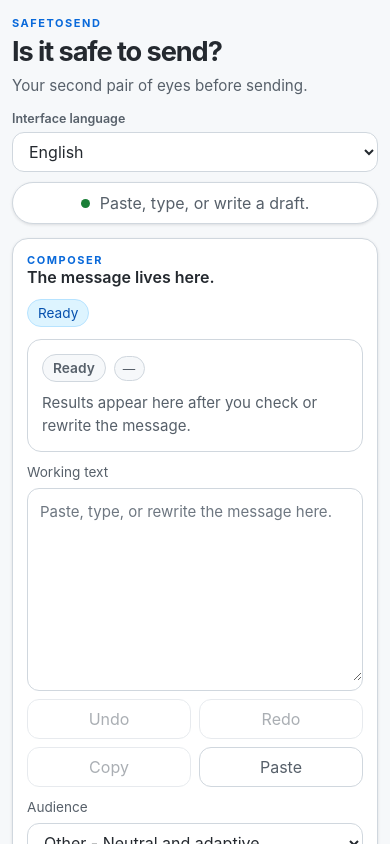
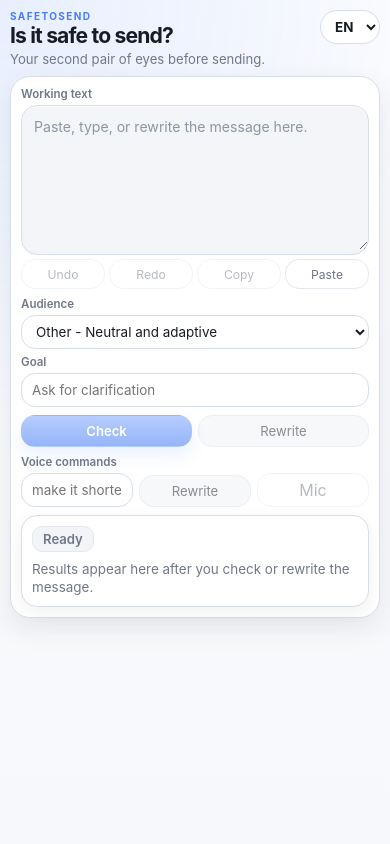
Before and after one commit to SebastianKristof/safetosend, a Next.js app: page / in a window 390 px wide. Shown: the top 844 px of the page. Built offline with nearby package versions, Linux system fonts and the light colour scheme.

Commit message:
swap panels

```diff
--- a/app/globals.css
+++ b/app/globals.css
@@ -1,17 +1,21 @@
 :root {
-  --bg: #f6f8fa;
+  --bg: #f7f8fb;
   --surface: #ffffff;
-  --surface-muted: #f6f8fa;
-  --line: #d0d7de;
-  --text: #24292f;
-  --muted: #57606a;
-  --soft: #6e7781;
-  --accent: #0969da;
-  --accent-soft: #ddf4ff;
-  --good: #1a7f37;
-  --warn: #9a6700;
-  --danger: #cf222e;
-  --shadow: 0 1px 3px rgba(31, 35, 40, 0.12);
+  --surface-muted: #f3f5f8;
+  --surface-raised: #ffffff;
+  --line: #e5e8ee;
+  --line-strong: #d8dee7;
+  --text: #171b24;
+  --muted: #707887;
+  --soft: #8d96a5;
+  --accent: #467cff;
+  --accent-strong: #2f6df3;
+  --accent-soft: #edf3ff;
+  --good: #49c46a;
+  --warn: #e7b23c;
+  --danger: #ef6a6a;
+  --shadow: 0 10px 28px rgba(23, 27, 36, 0.08);
+  --shadow-soft: 0 6px 18px rgba(23, 27, 36, 0.06);
 }
 
 *,
@@ -24,7 +28,9 @@ html,
 body {
   margin: 0;
   min-height: 100%;
-  background: var(--bg);
+  background:
+    radial-gradient(circle at top left, rgba(70, 124, 255, 0.1), transparent 28rem),
+    linear-gradient(180deg, #fbfcfe 0%, var(--bg) 100%);
   color: var(--text);
   font-family:
     -apple-system, BlinkMacSystemFont, 'Segoe UI', Helvetica, Arial, sans-serif,
@@ -49,28 +55,28 @@ button {
 .page-shell {
   max-width: 960px;
   margin: 0 auto;
-  padding: 24px 16px 28px;
+  padding: 18px 14px 22px;
   display: grid;
-  gap: 14px;
+  gap: 10px;
 }
 
 .hero-bar {
   display: flex;
   justify-content: space-between;
-  gap: 14px;
+  gap: 10px;
   align-items: flex-start;
   flex-wrap: wrap;
 }
 
 .hero-copy {
   display: grid;
-  gap: 8px;
+  gap: 6px;
   min-width: min(100%, 20rem);
 }
 
 .hero-actions {
-  display: grid;
-  gap: 10px;
+  display: flex;
+  align-items: flex-start;
   justify-items: end;
 }
 
@@ -80,7 +86,7 @@ button {
   color: var(--accent);
   text-transform: uppercase;
   letter-spacing: 0.14em;
-  font-size: 11px;
+  font-size: 10px;
   font-weight: 700;
 }
 
@@ -91,131 +97,74 @@ p {
 }
 
 h1 {
-  font-size: clamp(1.7rem, 4vw, 3rem);
-  line-height: 1.05;
+  font-size: clamp(1.5rem, 3.5vw, 2.4rem);
+  line-height: 1.08;
   letter-spacing: -0.04em;
   max-width: 14ch;
 }
 
 h2 {
-  font-size: 1rem;
+  font-size: 0.96rem;
   font-weight: 600;
 }
 
 .subtle {
   max-width: 62ch;
   color: var(--muted);
-  line-height: 1.5;
-  font-size: 0.95rem;
-}
-
-.status-pill {
-  display: inline-flex;
-  align-items: center;
-  gap: 10px;
-  padding: 10px 12px;
-  border: 1px solid var(--line);
-  border-radius: 999px;
-  background: var(--surface);
-  color: var(--muted);
-  box-shadow: var(--shadow);
-  white-space: nowrap;
+  line-height: 1.42;
+  font-size: 0.9rem;
 }
 
 .header-language {
-  display: grid;
-  gap: 6px;
-  min-width: 11rem;
-}
-
-.header-language > span {
-  color: var(--muted);
-  font-size: 0.78rem;
-  font-weight: 600;
+  min-width: 0;
 }
 
 .header-select {
-  height: 38px;
-}
-
-.status-dot {
-  width: 9px;
-  height: 9px;
+  width: 4.25rem;
+  height: 30px;
+  padding: 0 8px;
   border-radius: 999px;
-  background: var(--good);
-}
-
-.status-dot.busy {
-  background: var(--accent);
+  font-size: 0.76rem;
+  font-weight: 700;
+  text-align: center;
 }
 
 .panel {
   display: grid;
-  gap: 14px;
-  padding: 16px;
-  border: 1px solid var(--line);
-  border-radius: 16px;
+  gap: 10px;
+  padding: 14px;
+  border: 1px solid var(--line-strong);
+  border-radius: 20px;
   background: var(--surface);
+  backdrop-filter: blur(10px);
   box-shadow: var(--shadow);
 }
 
 .composer-card {
-  gap: 12px;
-}
-
-.panel-head {
-  display: flex;
-  justify-content: space-between;
-  gap: 12px;
-  align-items: flex-start;
-}
-
-.analysis-badge {
-  display: inline-flex;
-  align-items: center;
-  justify-content: center;
-  min-height: 28px;
-  padding: 0 10px;
-  border-radius: 999px;
-  border: 1px solid var(--line);
-  background: var(--surface-muted);
-  color: var(--muted);
-  font-size: 0.85rem;
-  white-space: nowrap;
-}
-
-.analysis-badge.fresh {
-  background: var(--accent-soft);
-  color: #0550ae;
-  border-color: #b6e3ff;
-}
-
-.analysis-badge.stale {
-  background: #fff8c5;
-  color: #7a4d00;
-  border-color: #f6d98a;
+  gap: 10px;
 }
 
 .field {
   display: grid;
-  gap: 8px;
+  gap: 6px;
 }
 
 .field > span {
   color: var(--muted);
-  font-size: 0.85rem;
+  font-size: 0.8rem;
+  font-weight: 600;
 }
 
 .control-grid {
   display: grid;
   grid-template-columns: minmax(0, 1fr) minmax(0, 1fr);
-  gap: 12px;
+  gap: 10px;
 }
 
 .editor-shell {
   display: grid;
   grid-template-columns: minmax(0, 1fr) auto;
-  gap: 10px;
+  gap: 8px;
   align-items: start;
 }
 
@@ -226,15 +175,18 @@ h2 {
 .editor-surface {
   position: relative;
   min-height: clamp(9rem, 24svh, 14rem);
-  border: 1px solid var(--line);
-  border-radius: 12px;
-  background: #ffffff;
+  border: 1px solid var(--line-strong);
+  border-radius: 16px;
+  background: var(--surface-muted);
   overflow: hidden;
+  box-shadow: inset 0 1px 0 rgba(255, 255, 255, 0.7);
 }
 
 .editor-surface:focus-within {
-  border-color: rgba(9, 105, 218, 0.45);
-  box-shadow: 0 0 0 3px rgba(9, 105, 218, 0.14);
+  border-color: rgba(70, 124, 255, 0.42);
+  box-shadow:
+    inset 0 1px 0 rgba(255, 255, 255, 0.75),
+    0 0 0 3px rgba(70, 124, 255, 0.12);
 }
 
 .editor-backdrop {
@@ -246,7 +198,7 @@ h2 {
 
 .editor-highlight-layer {
   min-height: 100%;
-  padding: 12px;
+  padding: 10px 12px;
   color: var(--text);
   font: inherit;
   font-size: 0.94rem;
@@ -255,7 +207,7 @@ h2 {
 
 .history-rail {
   display: grid;
-  gap: 8px;
+  gap: 6px;
   grid-template-columns: repeat(2, minmax(0, 1fr));
 }
 
@@ -266,9 +218,9 @@ h2 {
 .control,
 .text-input {
   width: 100%;
-  border: 1px solid var(--line);
-  border-radius: 12px;
-  background: #ffffff;
+  border: 1px solid var(--line-strong);
+  border-radius: 14px;
+  background: var(--surface);
   color: var(--text);
   outline: none;
   transition:
@@ -279,17 +231,17 @@ h2 {
 
 .control:focus,
 .text-input:focus {
-  border-color: rgba(9, 105, 218, 0.45);
-  box-shadow: 0 0 0 3px rgba(9, 105, 218, 0.14);
+  border-color: rgba(70, 124, 255, 0.42);
+  box-shadow: 0 0 0 3px rgba(70, 124, 255, 0.1);
 }
 
 .control {
-  height: 40px;
-  padding: 0 12px;
+  height: 36px;
+  padding: 0 11px;
 }
 
 .text-input {
-  padding: 12px;
+  padding: 10px 12px;
   line-height: 1.5;
   resize: vertical;
 }
@@ -310,6 +262,7 @@ h2 {
   -webkit-text-fill-color: transparent;
   font-size: 0.94rem;
   line-height: 1.5;
+  padding: 10px 12px;
 }
 
 .editor-textarea:focus {
@@ -335,7 +288,7 @@ h2 {
 .button-grid {
   display: grid;
   grid-template-columns: repeat(2, minmax(0, 1fr));
-  gap: 10px;
+  gap: 8px;
 }
 
 .primary-button,
@@ -343,12 +296,13 @@ h2 {
 .ghost-button,
 .chip-button {
   border: 1px solid transparent;
-  border-radius: 12px;
+  border-radius: 14px;
   transition:
     transform 140ms ease,
     opacity 140ms ease,
     border-color 140ms ease,
-    background-color 140ms ease;
+    background-color 140ms ease,
+    box-shadow 140ms ease;
 }
 
 .primary-button:hover,
@@ -368,31 +322,32 @@ h2 {
 }
 
 .primary-button {
-  height: 40px;
+  height: 36px;
   padding: 0 14px;
-  background: linear-gradient(180deg, #2f81f7, #0969da);
+  background: linear-gradient(180deg, #6f9cff, var(--accent-strong));
   color: #ffffff;
   font-weight: 600;
+  box-shadow: 0 8px 18px rgba(47, 109, 243, 0.2);
 }
 
 .secondary-button {
-  height: 40px;
+  height: 36px;
   padding: 0 14px;
-  background: #f6f8fa;
+  background: #eef2f7;
   color: var(--text);
-  border-color: var(--line);
+  border-color: var(--line-strong);
 }
 
 .ghost-button {
-  height: 40px;
-  padding: 0 14px;
-  background: #ffffff;
+  height: 34px;
+  padding: 0 12px;
+  background: rgba(255, 255, 255, 0.92);
   color: var(--muted);
   border-color: var(--line);
 }
 
 .chip-button {
-  height: 34px;
+  height: 32px;
   padding: 0 10px;
   background: #ffffff;
   color: var(--text);
@@ -402,11 +357,11 @@ h2 {
 }
 
 .error-banner {
-  padding: 10px 12px;
-  border-radius: 12px;
-  background: #ffebe9;
-  color: #cf222e;
-  border: 1px solid #ffb3ad;
+  padding: 9px 12px;
+  border-radius: 14px;
+  background: #fff0f1;
+  color: #d65262;
+  border: 1px solid #f4c8cd;
 }
 
 .micro-copy {
@@ -418,7 +373,7 @@ h2 {
 .voice-row {
   display: grid;
   grid-template-columns: minmax(0, 1fr) auto auto;
-  gap: 10px;
+  gap: 8px;
   align-items: end;
 }
 
@@ -432,16 +387,17 @@ h2 {
 
 .analysis-card {
   display: grid;
-  gap: 10px;
-  padding: 14px;
-  border: 1px solid var(--line);
-  border-radius: 14px;
-  background: #ffffff;
+  gap: 8px;
+  padding: 12px;
+  border: 1px solid var(--line-strong);
+  border-radius: 16px;
+  background: var(--surface-raised);
+  box-shadow: var(--shadow-soft);
 }
 
 .analysis-topline {
   display: flex;
-  gap: 8px;
+  gap: 6px;
   align-items: center;
   flex-wrap: wrap;
 }
@@ -449,79 +405,50 @@ h2 {
 .verdict-pill {
   display: inline-flex;
   align-items: center;
-  min-height: 28px;
+  min-height: 26px;
   padding: 0 10px;
-  border-radius: 999px;
+  border-radius: 10px;
   border: 1px solid transparent;
-  font-size: 0.86rem;
+  font-size: 0.82rem;
   font-weight: 600;
   white-space: nowrap;
 }
 
 .verdict-pill.neutral {
-  background: #f6f8fa;
+  background: #f2f4f8;
   color: var(--muted);
   border-color: var(--line);
 }
 
 .verdict-pill.verdict-ok {
-  background: #dafbe1;
+  background: #eefaf1;
   color: var(--good);
-  border-color: #aceebb;
+  border-color: #cdeed6;
 }
 
 .verdict-pill.verdict-warning {
-  background: #fff8c5;
-  color: #7a4d00;
-  border-color: #f6d98a;
+  background: #fff8e8;
+  color: #9a6b00;
+  border-color: #f3db95;
 }
 
 .verdict-pill.verdict-danger {
-  background: #ffebe9;
+  background: #fff0f1;
   color: var(--danger);
-  border-color: #ffb3ad;
-}
-
-.risk-chip {
-  padding: 4px 8px;
-  border-radius: 999px;
-  font-size: 0.78rem;
-  text-transform: uppercase;
-  letter-spacing: 0.08em;
-  border: 1px solid var(--line);
-  color: var(--muted);
-  background: #f6f8fa;
-}
-
-.risk-chip.low {
-  color: var(--good);
-  background: #dafbe1;
-  border-color: #aceebb;
-}
-
-.risk-chip.medium {
-  color: #7a4d00;
-  background: #fff8c5;
-  border-color: #f6d98a;
-}
-
-.risk-chip.high {
-  color: var(--danger);
-  background: #ffebe9;
-  border-color: #ffb3ad;
+  border-color: #f4c8cd;
 }
 
 .analysis-meta,
 .analysis-copy {
   color: var(--muted);
-  line-height: 1.5;
-  font-size: 0.94rem;
+  line-height: 1.42;
+  font-size: 0.88rem;
 }
 
 .analysis-reasons,
 .advanced-panel {
   border-top: 1px solid var(--line);
-  padding-top: 10px;
+  padding-top: 8px;
 }
 
 .advanced-panel summary {
@@ -540,8 +467,9 @@ h2 {
   margin: 8px 0 0;
   padding-left: 18px;
   display: grid;
-  gap: 8px;
+  gap: 6px;
   color: var(--text);
+  font-size: 0.9rem;
 }
 
 .analysis-footnote {
@@ -553,7 +481,7 @@ h2 {
 .analysis-reasons-label {
   margin: 0 0 8px;
   color: var(--muted);
-  font-size: 0.85rem;
+  font-size: 0.78rem;
   font-weight: 600;
   text-transform: uppercase;
   letter-spacing: 0.06em;
@@ -583,15 +511,15 @@ h2 {
 }
 
 .highlight-mark.yellow {
-  background: #fff8c5;
+  background: #ffefba;
 }
 
 .highlight-mark.red {
-  background: #ffebe9;
+  background: #ffd6db;
 }
 
 .highlight-mark.green {
-  background: #dafbe1;
+  background: #dff7e5;
 }
 
 .change-list {
@@ -599,26 +527,26 @@ h2 {
   padding: 0;
   list-style: none;
   display: grid;
-  gap: 12px;
+  gap: 10px;
 }
 
 .history-list {
   display: grid;
-  gap: 10px;
+  gap: 8px;
 }
 
 .history-entry {
   display: grid;
-  gap: 6px;
-  padding: 10px 12px;
+  gap: 5px;
+  padding: 9px 10px;
   border: 1px solid var(--line);
-  border-radius: 12px;
+  border-radius: 14px;
   background: var(--surface-muted);
 }
 
 .history-entry.current {
-  background: #ddf4ff;
-  border-color: #b6e3ff;
+  background: var(--accent-soft);
+  border-color: #cfe0ff;
 }
 
 .history-entry-topline {
@@ -631,18 +559,18 @@ h2 {
 
 .history-entry-version {
   color: var(--text);
-  font-size: 0.84rem;
+  font-size: 0.8rem;
   font-weight: 700;
 }
 
 .history-entry-note {
   color: var(--muted);
-  font-size: 0.82rem;
+  font-size: 0.78rem;
 }
 
 .history-entry-preview {
   color: var(--text);
-  font-size: 0.9rem;
+  font-size: 0.86rem;
   line-height: 1.45;
   display: -webkit-box;
   -webkit-line-clamp: 2;
@@ -652,8 +580,8 @@ h2 {
 
 .change-item {
   display: grid;
-  gap: 8px;
-  padding-top: 10px;
+  gap: 7px;
+  padding-top: 8px;
   border-top: 1px solid var(--line);
 }
 
@@ -664,14 +592,14 @@ h2 {
 
 .change-summary {
   color: var(--text);
-  font-size: 0.92rem;
+  font-size: 0.88rem;
   font-weight: 600;
 }
 
 .change-span-row {
   display: flex;
   align-items: stretch;
-  gap: 8px;
+  gap: 6px;
   flex-wrap: wrap;
 }
 
@@ -680,12 +608,12 @@ h2 {
   gap: 4px;
   min-width: 0;
   flex: 1 1 240px;
-  padding: 10px 12px;
+  padding: 9px 10px;
   border: 1px solid var(--line);
   border-radius: 12px;
   background: var(--surface-muted);
   color: var(--text);
-  font-size: 0.9rem;
+  font-size: 0.86rem;
   line-height: 1.45;
   overflow-wrap: anywhere;
 }
@@ -699,11 +627,11 @@ h2 {
 }
 
 .change-from {
-  background: #ffebe9;
+  background: #fff0f1;
 }
 
 .change-to {
-  background: #dafbe1;
+  background: #eefaf1;
 }
 
 .change-arrow {
@@ -733,63 +661,172 @@ h2 {
 
 @media (max-width: 760px) {
   .page-shell {
-    padding: 16px 12px 20px;
+    padding: 10px 10px 16px;
+    gap: 8px;
   }
 
-  .hero-bar,
-  .panel-head {
-    flex-direction: column;
+  .hero-bar {
+    align-items: flex-start;
+    gap: 4px;
   }
 
-  .status-pill {
-    width: 100%;
-    justify-content: center;
+  .hero-copy {
+    gap: 3px;
+    min-width: 0;
+  }
+
+  h1 {
+    font-size: 1.32rem;
+    max-width: none;
+  }
+
+  .subtle {
+    font-size: 0.82rem;
+    line-height: 1.32;
   }
 
   .hero-actions {
-    width: 100%;
-    justify-items: stretch;
+    margin-left: auto;
   }
 
   .header-language {
     min-width: 0;
   }
 
+  .header-select {
+    width: 3.75rem;
+    height: 28px;
+    padding: 0 6px;
+    border-radius: 999px;
+    font-size: 0.72rem;
+  }
+
+  .panel,
+  .analysis-card {
+    padding: 10px;
+  }
+
+  .panel,
+  .composer-card,
+  .analysis-card {
+    gap: 8px;
+  }
+
+  .analysis-meta {
+    font-size: 0.84rem;
+    line-height: 1.34;
+  }
+
+  .analysis-reasons {
+    padding-top: 6px;
+  }
+
+  .reason-list {
+    gap: 4px;
+    font-size: 0.84rem;
+  }
+
   .editor-shell {
     grid-template-columns: 1fr;
-    gap: 8px;
+    gap: 4px;
   }
 
   .history-rail {
     align-self: stretch;
+    grid-template-columns: repeat(4, minmax(0, 1fr));
+    gap: 4px;
   }
 
   .rail-button {
     min-width: 0;
+    height: 30px;
+    padding: 0 8px;
+    font-size: 0.76rem;
   }
 
+  .control-grid {
+    grid-template-columns: minmax(0, 1fr) minmax(0, 1fr);
+    gap: 6px;
+  }
+
+  .button-grid {
+    grid-template-columns: 1fr 1fr;
+    gap: 6px;
+  }
+
+  .voice-row {
+    grid-template-columns: minmax(0, 1fr) auto auto;
+    gap: 6px;
+    align-items: end;
+  }
+
+  .edit-button,
+  .mic-button {
+    width: auto;
+    min-width: 4rem;
+  }
+
+  .primary-button,
+  .secondary-button {
+    height: 32px;
+    font-size: 0.82rem;
+    padding: 0 10px;
+  }
+
+  .control {
+    height: 34px;
+    padding: 0 10px;
+    font-size: 0.84rem;
+  }
+
+  .field {
+    gap: 4px;
+  }
+
+  .field > span,
+  .analysis-reasons-label,
+  .change-chip-label {
+    font-size: 0.72rem;
+  }
+
+  .draft-input {
+    min-height: clamp(7.4rem, 21svh, 9rem);
+  }
+
+  .editor-surface,
+  .editor-textarea {
+    min-height: clamp(7.4rem, 21svh, 9rem);
+  }
+
+  .editor-highlight-layer,
+  .editor-textarea {
+    font-size: 0.88rem;
+    line-height: 1.42;
+  }
+
+  .history-entry {
+    padding: 8px 9px;
+  }
+
+  .history-entry-preview,
+  .change-summary,
+  .change-chip {
+    font-size: 0.82rem;
+  }
+}
+
+@media (max-width: 420px) {
   .control-grid {
     grid-template-columns: 1fr;
   }
 
-  .button-grid {
-    grid-template-columns: 1fr 1fr;
-  }
-
   .voice-row {
-    grid-template-columns: 1fr;
+    grid-template-columns: 1fr 1fr 1fr;
   }
 
   .edit-button,
-  .mic-button {
-    width: 100%;
-  }
-
-  .panel {
-    padding: 14px;
-  }
-
-  .draft-input {
-    min-height: clamp(9rem, 23svh, 12rem);
+  .mic-button,
+  .voice-row .control {
+    min-width: 0;
   }
 }
--- a/app/page.tsx
+++ b/app/page.tsx
@@ -109,11 +109,11 @@ const UI_COPY = {
       to: 'To',
     },
     locales: {
-      en: 'English',
-      ru: 'Russian',
-      es: 'Spanish',
-      de: 'German',
-      fr: 'French',
+      en: 'EN',
+      ru: 'RU',
+      es: 'ES',
+      de: 'DE',
+      fr: 'FR',
     },
     errors: {
       pasteFirst: 'Paste a draft first.',
@@ -222,11 +222,11 @@ const UI_COPY = {
       to: 'Стало',
     },
     locales: {
-      en: 'Английский',
-      ru: 'Русский',
-      es: 'Испанский',
-      de: 'Немецкий',
-      fr: 'Французский',
+      en: 'EN',
+      ru: 'RU',
+      es: 'ES',
+      de: 'DE',
+      fr: 'FR',
     },
     errors: {
       pasteFirst: 'Сначала вставьте черновик.',
@@ -335,11 +335,11 @@ const UI_COPY = {
       to: 'Despues',
     },
     locales: {
-      en: 'Ingles',
-      ru: 'Ruso',
-      es: 'Espanol',
-      de: 'Aleman',
-      fr: 'Frances',
+      en: 'EN',
+      ru: 'RU',
+      es: 'ES',
+      de: 'DE',
+      fr: 'FR',
     },
     errors: {
       pasteFirst: 'Primero pega un borrador.',
@@ -448,11 +448,11 @@ const UI_COPY = {
       to: 'Nachher',
     },
     locales: {
-      en: 'Englisch',
-      ru: 'Russisch',
-      es: 'Spanisch',
-      de: 'Deutsch',
-      fr: 'Franzoesisch',
+      en: 'EN',
+      ru: 'RU',
+      es: 'ES',
+      de: 'DE',
+      fr: 'FR',
     },
     errors: {
       pasteFirst: 'Fuege zuerst einen Entwurf ein.',
@@ -561,11 +561,11 @@ const UI_COPY = {
       to: 'Apres',
     },
     locales: {
-      en: 'Anglais',
-      ru: 'Russe',
-      es: 'Espagnol',
-      de: 'Allemand',
-      fr: 'Francais',
+      en: 'EN',
+      ru: 'RU',
+      es: 'ES',
+      de: 'DE',
+      fr: 'FR',
     },
     errors: {
       pasteFirst: 'Colle dabord un brouillon.',
@@ -660,18 +660,6 @@ function localizedVerdict(verdict: Verdict, copy: Copy) {
   }
 
   return copy.verdicts.hold
-}
-
-function localizedRisk(risk: AnalysisResponse['riskLevel'], copy: Copy) {
-  if (risk === 'low') {
-    return copy.risks.low
-  }
-
-  if (risk === 'medium') {
-    return copy.risks.medium
-  }
-
-  return copy.risks.high
 }
 
 function buildAnalysisContextPayload(analysis: AnalysisResponse | null) {
@@ -1287,8 +1275,6 @@ export default function Page() {
   }
 
   const verdictLabel = analysis ? localizedVerdict(analysis.verdict, copy) : copy.panel.ready
-  const riskLabel = analysis ? localizedRisk(analysis.riskLevel, copy) : '—'
-  const riskTone = analysis?.riskLevel ?? ''
 
   return (
     <main className="page-shell">
@@ -1300,7 +1286,6 @@ export default function Page() {
         </div>
         <div className="hero-actions">
           <label className="header-language" htmlFor="ui-language">
-            <span>{copy.fields.interfaceLanguage}</span>
             <select
               id="ui-language"
               className="control header-select"
@@ -1314,46 +1299,10 @@ export default function Page() {
               ))}
             </select>
           </label>
-          <div className="status-pill" aria-live="polite">
-            <span className={`status-dot ${status === 'idle' ? 'idle' : 'busy'}`} />
-            <span>{statusText}</span>
-          </div>
         </div>
       </header>
 
       <section className="panel composer-card">
-        <div className="panel-head">
-          <div>
-            <p className="panel-kicker">{copy.panel.kicker}</p>
-            <h2>{copy.panel.title}</h2>
-          </div>
-          <div className={`analysis-badge ${draftIsStale ? 'stale' : 'fresh'}`}>
-            {analysis ? verdictLabel : copy.panel.ready}
-          </div>
-        </div>
-
-        <section className="analysis-card" aria-live="polite">
-          <div className="analysis-topline">
-            <span className={`verdict-pill ${verdictTone}`}>{verdictLabel}</span>
-            <span className={`risk-chip ${riskTone}`}>{riskLabel}</span>
-          </div>
-          <p className="analysis-meta">
-            {analysis
-              ? `${copy.analysis.likelyIntent}: ${analysis.inferredGoal} · ${copy.analysis.confidence} ${Math.round(analysis.confidence * 100)}%`
-              : copy.analysis.resultsPlaceholder}
-          </p>
-          {analysis ? (
-            <div className="analysis-reasons">
-              <p className="analysis-reasons-label">{copy.panel.reasons}</p>
-              <ul className="reason-list">
-                {analysis.reasons.map((reason) => (
-                  <li key={reason}>{reason}</li>
-                ))}
-              </ul>
-            </div>
-          ) : null}
-        </section>
-
         <div className="editor-shell">
           <label className="field editor-field">
             <span>{copy.fields.workingText}</span>
@@ -1503,6 +1452,27 @@ export default function Page() {
         </div>
 
         {error ? <div className="error-banner">{error}</div> : null}
+
+        <section className="analysis-card" aria-live="polite">
+          <div className="analysis-topline">
+            <span className={`verdict-pill ${verdictTone}`}>{verdictLabel}</span>
+          </div>
+          <p className="analysis-meta">
+            {analysis
+              ? `${copy.analysis.likelyIntent}: ${analysis.inferredGoal} · ${copy.analysis.confidence} ${Math.round(analysis.confidence * 100)}%`
+              : copy.analysis.resultsPlaceholder}
+          </p>
+          {analysis ? (
+            <div className="analysis-reasons">
+              <p className="analysis-reasons-label">{copy.panel.reasons}</p>
+              <ul className="reason-list">
+                {analysis.reasons.map((reason) => (
+                  <li key={reason}>{reason}</li>
+                ))}
+              </ul>
+            </div>
+          ) : null}
+        </section>
 
         {past.length || lastChanges.length || future.length ? (
           <section className="analysis-card version-card" aria-live="polite">
```
